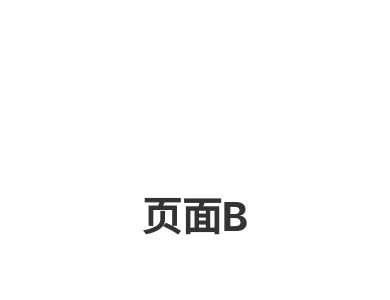
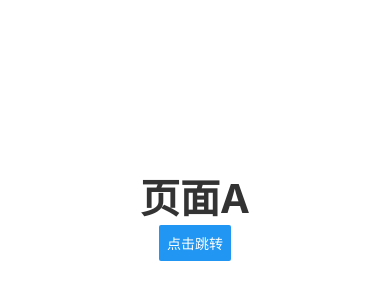
Before and after one commit to CodeTrip-FrontEndCamp/tourism-diary, a React Native app: screen / in a window 390 px wide. Shown: the part 208-508 px from the top of the page. Built offline with nearby package versions, Linux system fonts and the light colour scheme.

Commit message:
feat: 更新初始路由为 PageA，并在页面A中添加跳转到页面B的按钮

```diff
--- a/App.tsx
+++ b/App.tsx
@@ -21,14 +21,16 @@ function App(): JSX.Element {
       />
       <NavigationContainer>
         <Stack.Navigator
-          initialRouteName="PageB"
+          initialRouteName="PageA"
+          screenOptions={{
+            cardStyle: { elevation: 1, },
+          }}
         >
           <Stack.Screen
             name="PageA"
             component={PageA}
             options={{
               headerShown: false,
-              ...TransitionPresets.SlideFromRightIOS,
             }}
           />
           <Stack.Screen
@@ -36,7 +38,6 @@ function App(): JSX.Element {
             component={PageB}
             options={{
               headerShown: false,
-              ...TransitionPresets.SlideFromRightIOS,
             }}
           />
         </Stack.Navigator>
--- a/src/modules/PageA.tsx
+++ b/src/modules/PageA.tsx
@@ -1,9 +1,20 @@
 import React from 'react';
 import {
     View,
-    Text
+    Text,
+    Button
 } from 'react-native';
+import { useNavigation } from '@react-navigation/native';
+import { StackNavigationProp } from '@react-navigation/stack';
+
 export default () => {
+
+    const navigation = useNavigation<StackNavigationProp<any>>();
+
+    const onButtonPress = () => {
+        navigation.push('PageB');
+    }
+
     return (
         <View style={{
             width: '100%',
@@ -17,6 +28,7 @@ export default () => {
                 color: '#333',
                 fontWeight: 'bold'
             }}>页面A</Text>
+            <Button title='点击跳转' onPress={onButtonPress} />
         </ View>
     );
 }
```
